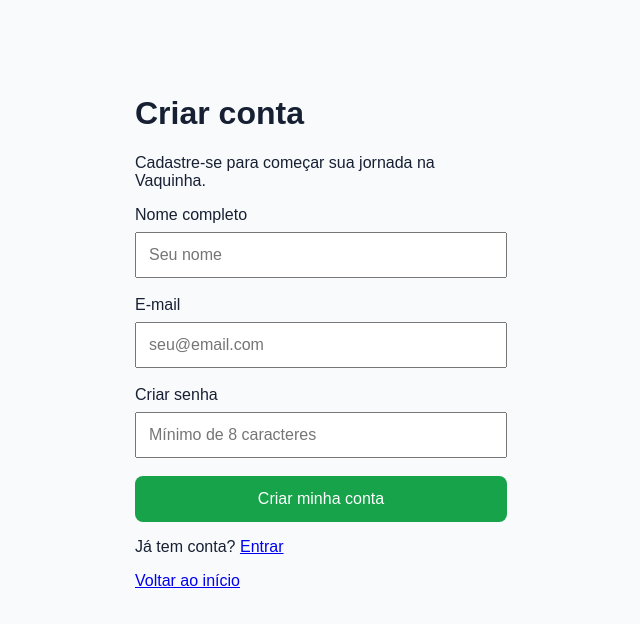
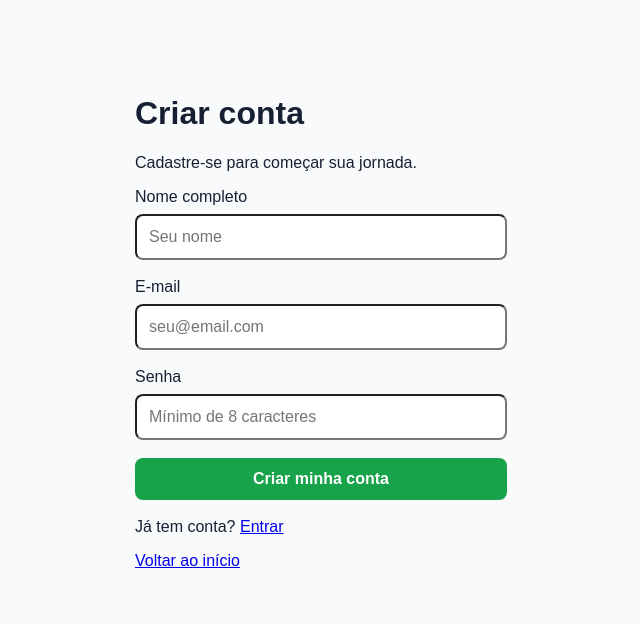
Before and after one commit to vaquinhabr/Vaquinha, a Next.js app: page /criar-conta in a window 1280 px wide. Shown: the top 624 px of the page, without its empty margins (319-959 px from the left). Built offline with nearby package versions, Linux system fonts and the light colour scheme; no server answers.

Commit message:
Implement account creation form with validation

```diff
--- a/app/criar-conta/page.tsx
+++ b/app/criar-conta/page.tsx
@@ -1,4 +1,41 @@
+"use client";
+
+import { useState } from "react";
+import Link from "next/link";
+import { supabase } from "../../lib/supabase";
+
 export default function CriarConta() {
+  const [nome, setNome] = useState("");
+  const [email, setEmail] = useState("");
+  const [senha, setSenha] = useState("");
+  const [mensagem, setMensagem] = useState("");
+  const [carregando, setCarregando] = useState(false);
+
+  async function cadastrar(e: React.FormEvent<HTMLFormElement>) {
+    e.preventDefault();
+    setMensagem("");
+    setCarregando(true);
+
+    const { error } = await supabase.auth.signUp({
+      email,
+      password: senha,
+      options: {
+        data: { full_name: nome },
+      },
+    });
+
+    setCarregando(false);
+
+    if (error) {
+      setMensagem(error.message);
+      return;
+    }
+
+    setMensagem(
+      "Cadastro realizado! Confira seu e-mail para confirmar sua conta."
+    );
+  }
+
   return (
     <main style={{
       maxWidth: "420px",
@@ -8,69 +45,67 @@
       color: "#172033"
     }}>
       <h1>Criar conta</h1>
-      <p>Cadastre-se para começar sua jornada na Vaquinha.</p>
+      <p>Cadastre-se para começar sua jornada.</p>
 
-      <form>
-        <label htmlFor="nome">Nome completo</label>
+      <form onSubmit={cadastrar}>
+        <label>Nome completo</label>
         <input
-          id="nome"
-          type="text"
+          value={nome}
+          onChange={(e) => setNome(e.target.value)}
+          required
           placeholder="Seu nome"
-          required
-          style={{
-            display: "block",
-            width: "100%",
-            padding: "12px",
-            margin: "8px 0 18px",
-            boxSizing: "border-box"
-          }}
+          style={estilo}
         />
 
-        <label htmlFor="email">E-mail</label>
+        <label>E-mail</label>
         <input
-          id="email"
           type="email"
+          value={email}
+          onChange={(e) => setEmail(e.target.value)}
+          required
           placeholder="seu@email.com"
-          required
-          style={{
-            display: "block",
-            width: "100%",
-            padding: "12px",
-            margin: "8px 0 18px",
-            boxSizing: "border-box"
-          }}
+          style={estilo}
         />
 
-        <label htmlFor="senha">Criar senha</label>
+        <label>Senha</label>
         <input
-          id="senha"
           type="password"
+          value={senha}
+          onChange={(e) => setSenha(e.target.value)}
+          required
           minLength={8}
           placeholder="Mínimo de 8 caracteres"
-          required
-          style={{
-            display: "block",
-            width: "100%",
-            padding: "12px",
-            margin: "8px 0 18px",
-            boxSizing: "border-box"
-          }}
+          style={estilo}
         />
 
-        <button type="submit" style={{
-          width: "100%",
-          padding: "14px",
-          background: "#16a34a",
-          color: "white",
-          border: 0,
-          borderRadius: "8px"
-        }}>
-          Criar minha conta
+        <button
+          type="submit"
+          disabled={carregando}
+          style={{
+            ...estilo,
+            background: "#16a34a",
+            color: "white",
+            border: 0,
+            fontWeight: "bold"
+          }}
+        >
+          {carregando ? "Cadastrando..." : "Criar minha conta"}
         </button>
       </form>
 
-      <p>Já tem conta? <a href="/entrar">Entrar</a></p>
-      <a href="/">Voltar ao início</a>
+      {mensagem && <p>{mensagem}</p>}
+
+      <p>Já tem conta? <Link href="/entrar">Entrar</Link></p>
+      <Link href="/">Voltar ao início</Link>
     </main>
   );
 }
+
+const estilo: React.CSSProperties = {
+  display: "block",
+  width: "100%",
+  padding: "12px",
+  margin: "8px 0 18px",
+  boxSizing: "border-box",
+  borderRadius: "8px",
+};
```
